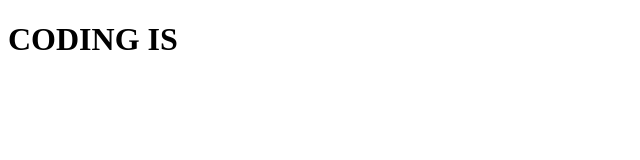
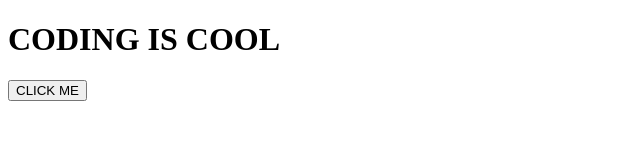
Before and after one commit to trevanyoung/git-intro, a plain HTML site: page index.html in a window 1280 px wide. Shown: the whole page, without its empty margins (0-640 px from the left). Drawn offline with Linux system fonts and the light colour scheme.

Commit message:
added button to index.html

```diff
--- a/index.html
+++ b/index.html
@@ -7,6 +7,7 @@
     <title>Document</title>
 </head>
 <body>
-    <h1>CODING IS</h1>
+    <h1>CODING IS COOL</h1>
+    <button>CLICK ME</button>
 </body>
 </html>
```
